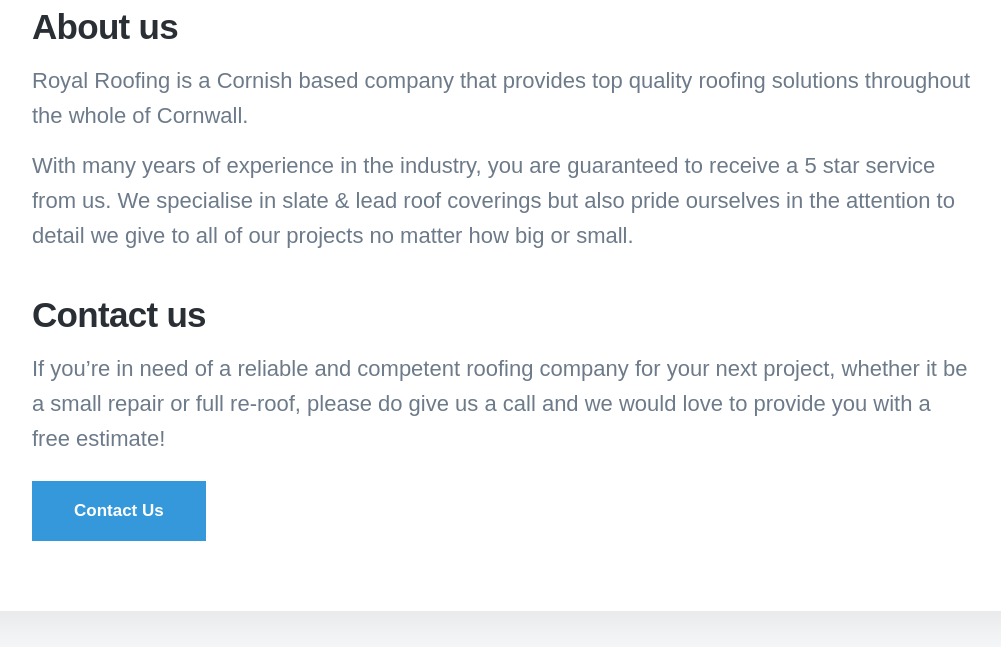
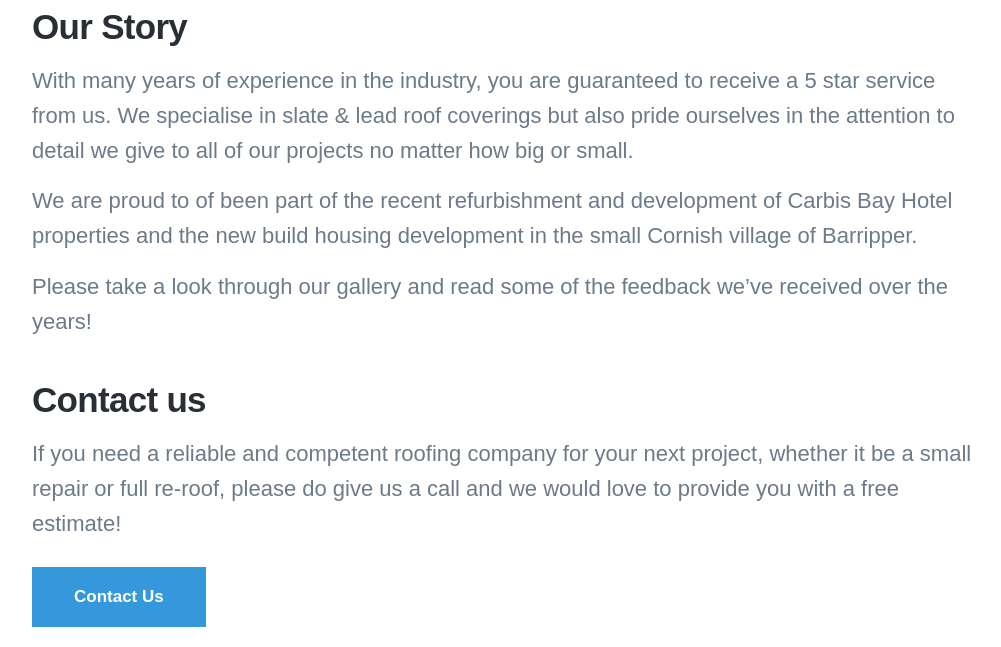
Before and after one commit to royalroofing/royalroofing.github.io, a Jekyll site: the page built from _pages/about.md, in a window 1280 px wide and 900 px high, scrolled down 360 px, cut to the strip 253-900 px from the top of the window. Shown: the whole strip, without its empty margins (138-1139 px from the left). Built offline with Jekyll 4.4.1, drawn with Linux system fonts in a browser that asks for light colours; nearby versions of some CDN libraries; some web fonts are replaced.

Commit message:
Update about.md

```diff
--- a/_pages/about.md
+++ b/_pages/about.md
@@ -5,14 +5,18 @@
 featured_image: /images/about.png
 ---
 
-## About us
-
-Royal Roofing is a Cornish based company that provides top quality roofing solutions throughout the whole of Cornwall.
+## Our Story
 
 With many years of experience in the industry, you are guaranteed to receive a 5 star service from us. We specialise in slate & lead roof coverings but also pride ourselves in the attention to detail we give to all of our projects no matter how big or small.
 
+We are proud to of been part of the recent refurbishment and development of Carbis Bay Hotel properties and the new build housing development in the small Cornish village of Barripper.
+
+Please take a look through our gallery and read some of the feedback we’ve received over the years!
+
+
+
 ## Contact us
 
-If you’re in need of a reliable and competent roofing company for your next project, whether it be a small repair or full re-roof, please do give us a call and we would love to provide you with a free estimate!
+If you need a reliable and competent roofing company for your next project, whether it be a small repair or full re-roof, please do give us a call and we would love to provide you with a free estimate!
 
 <a href="/contact" class="button button--large">Contact Us</a>
```
